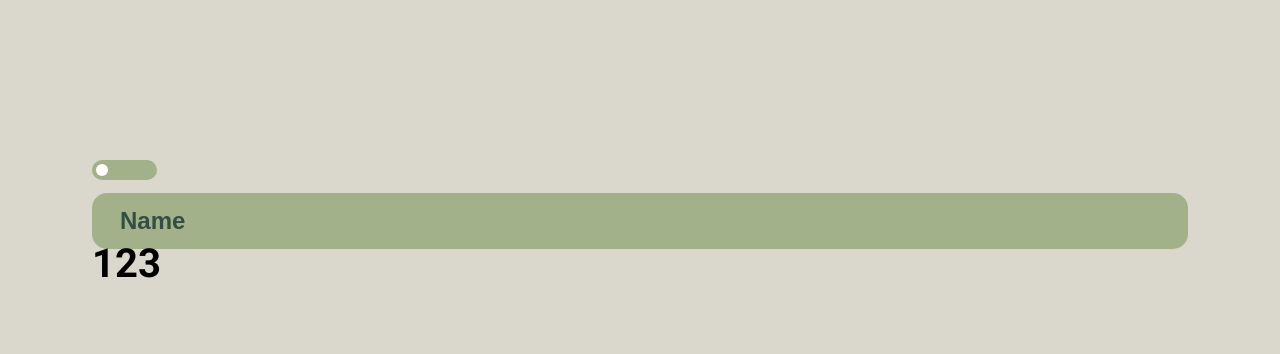
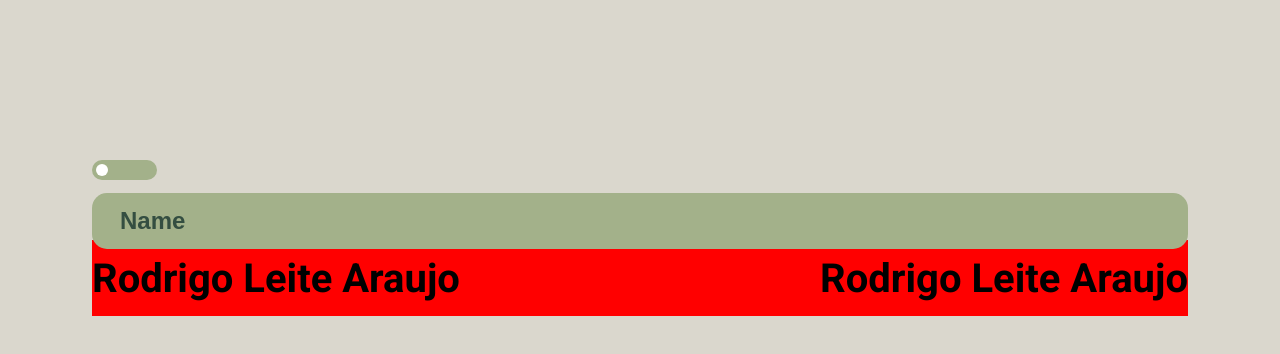
Before and after one commit to rodrigoaraujo7/tech-list, a React (Vite) app: page / in a window 1280 px wide. Shown: the top 354 px of the page. Built offline with nearby package versions, Linux system fonts and the light colour scheme.

Commit message:
footer component

```diff
--- a/src/App.tsx
+++ b/src/App.tsx
@@ -7,6 +7,7 @@ import dark from './styles/themes/dark'
 
 import GlobalStyle from './styles/global'
 import Header from './components/Header/Index'
+import Footer from './components/Footer/Index'
 
 function App() {
   const [theme, setTheme] = usePersistedState<DefaultTheme>('theme', light);
@@ -21,7 +22,8 @@ function App() {
 
       <div className="container">
         <Header toggleTheme={toggleTheme} />
-        <h1>123</h1>
+
+        <Footer />
       </div>
     </ThemeProvider>
   )
--- /dev/null
+++ b/src/components/Footer/Index.tsx
@@ -0,0 +1,10 @@
+import { Container } from "./styles"
+
+export default function Footer() {
+    return (
+        <Container>
+            <h1>Rodrigo Leite Araujo</h1>
+            <h1>Rodrigo Leite Araujo</h1>
+        </Container>
+    )
+}
--- /dev/null
+++ b/src/components/Footer/styles.ts
@@ -0,0 +1,12 @@
+import styled from "styled-components";
+
+export const Container = styled.footer`
+    background-color: red;
+
+    display: flex;
+    justify-content: space-between;
+    align-items: center;
+
+    height: 4.75rem;
+    width: 100%;
+`
--- a/src/components/Header/styles.ts
+++ b/src/components/Header/styles.ts
@@ -7,7 +7,6 @@ export const Container = styled.div`
 
 export const Searchbar = styled.input`
     background-color: ${props => props.theme.colors.secondary};
-    outline: none;
 
     height: 2.75rem;
     width: 100%;
--- a/src/styles/global.ts
+++ b/src/styles/global.ts
@@ -5,7 +5,7 @@ export default createGlobalStyle`
         margin: 0;
         padding: 0;
         box-sizing: border-box;
-
+        outline: none;
         transition: 0.25s;
     }
 
```
